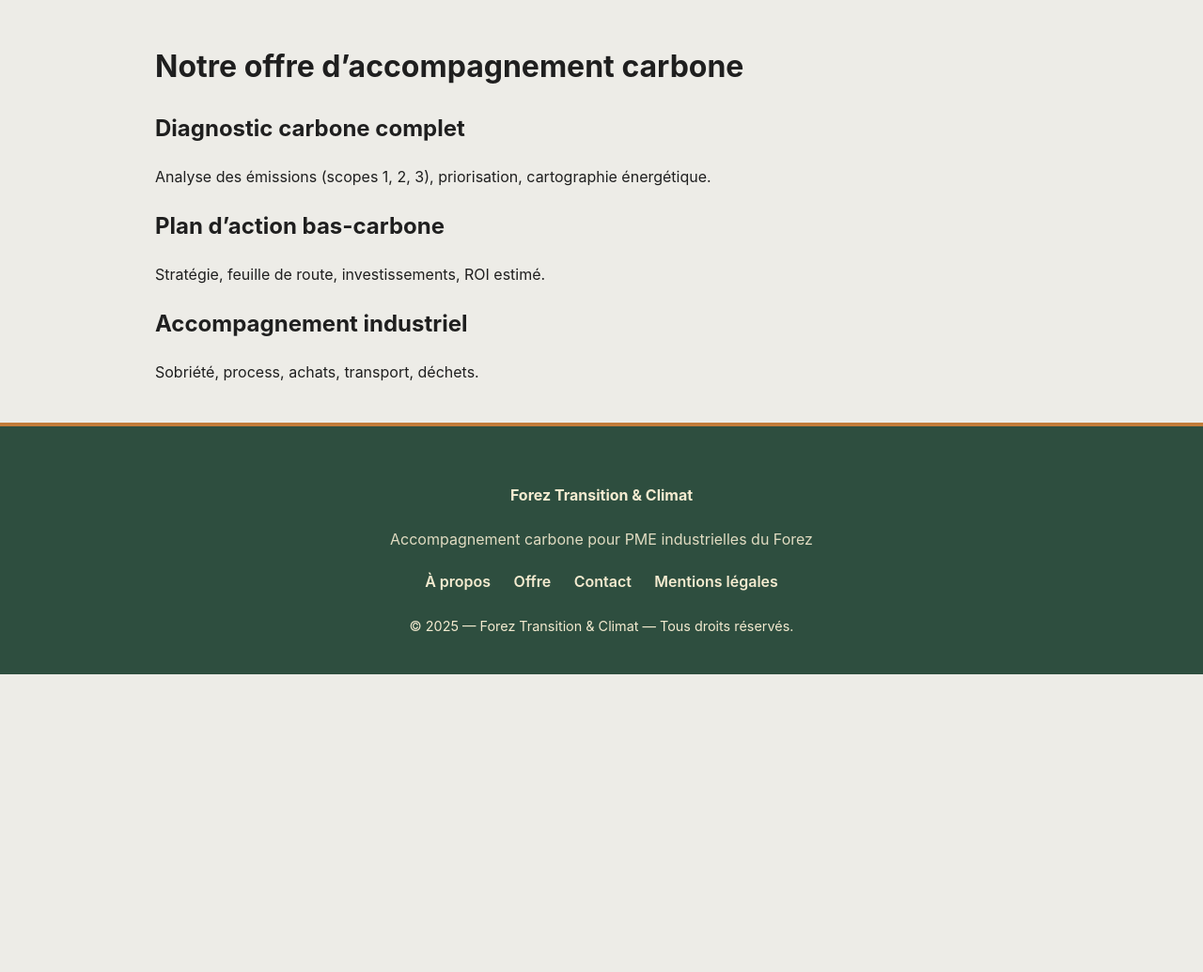
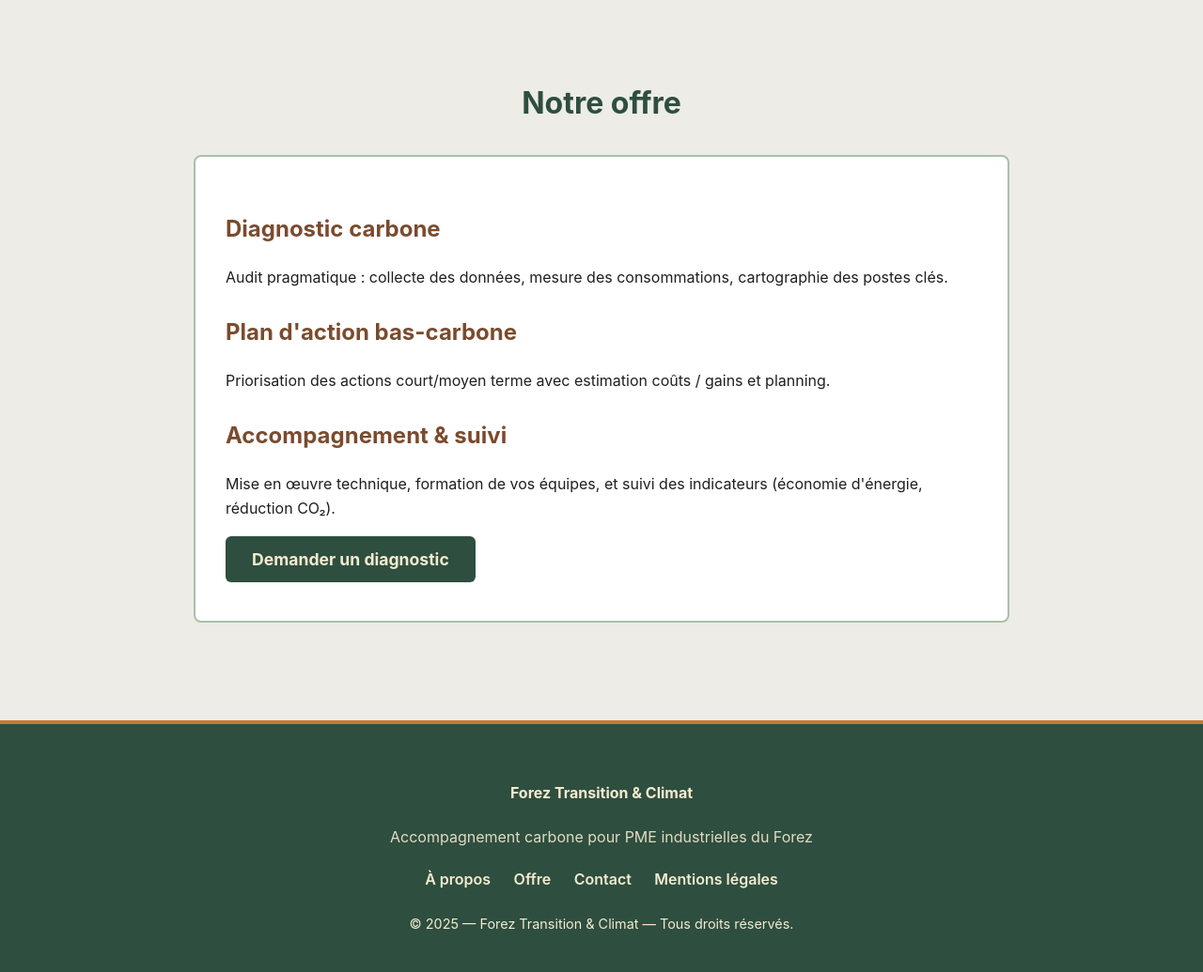
Before and after one commit to Alex-JULIEN/forez-transition, a Jekyll site: the page built from offre.md, in a window 1280 px wide. Shown: the part 156-1191 px from the top of the page at 94% size. Built offline with Jekyll 4.4.1, drawn with Linux system fonts in a browser that asks for light colours; before the commit the page ends 900 px from its top, so only the background shows below that.

Commit message:
Update offre.md

```diff
--- a/offre.md
+++ b/offre.md
@@ -3,13 +3,17 @@ layout: default
 title: Offre
 ---
 
-# Notre offre d’accompagnement carbone
+<h1 class="page-title">Notre offre</h1>
 
-## Diagnostic carbone complet
-Analyse des émissions (scopes 1, 2, 3), priorisation, cartographie énergétique.
+<section class="page-content">
+  <h2>Diagnostic carbone</h2>
+  <p>Audit pragmatique : collecte des données, mesure des consommations, cartographie des postes clés.</p>
 
-## Plan d’action bas-carbone
-Stratégie, feuille de route, investissements, ROI estimé.
+  <h2>Plan d'action bas-carbone</h2>
+  <p>Priorisation des actions court/moyen terme avec estimation coûts / gains et planning.</p>
 
-## Accompagnement industriel
-Sobriété, process, achats, transport, déchets.
+  <h2>Accompagnement & suivi</h2>
+  <p>Mise en œuvre technique, formation de vos équipes, et suivi des indicateurs (économie d'énergie, réduction CO₂).</p>
+
+  <p class="cta"><a class="btn-primary" href="{{ '/contact/' | relative_url }}">Demander un diagnostic</a></p>
+</section>
```
